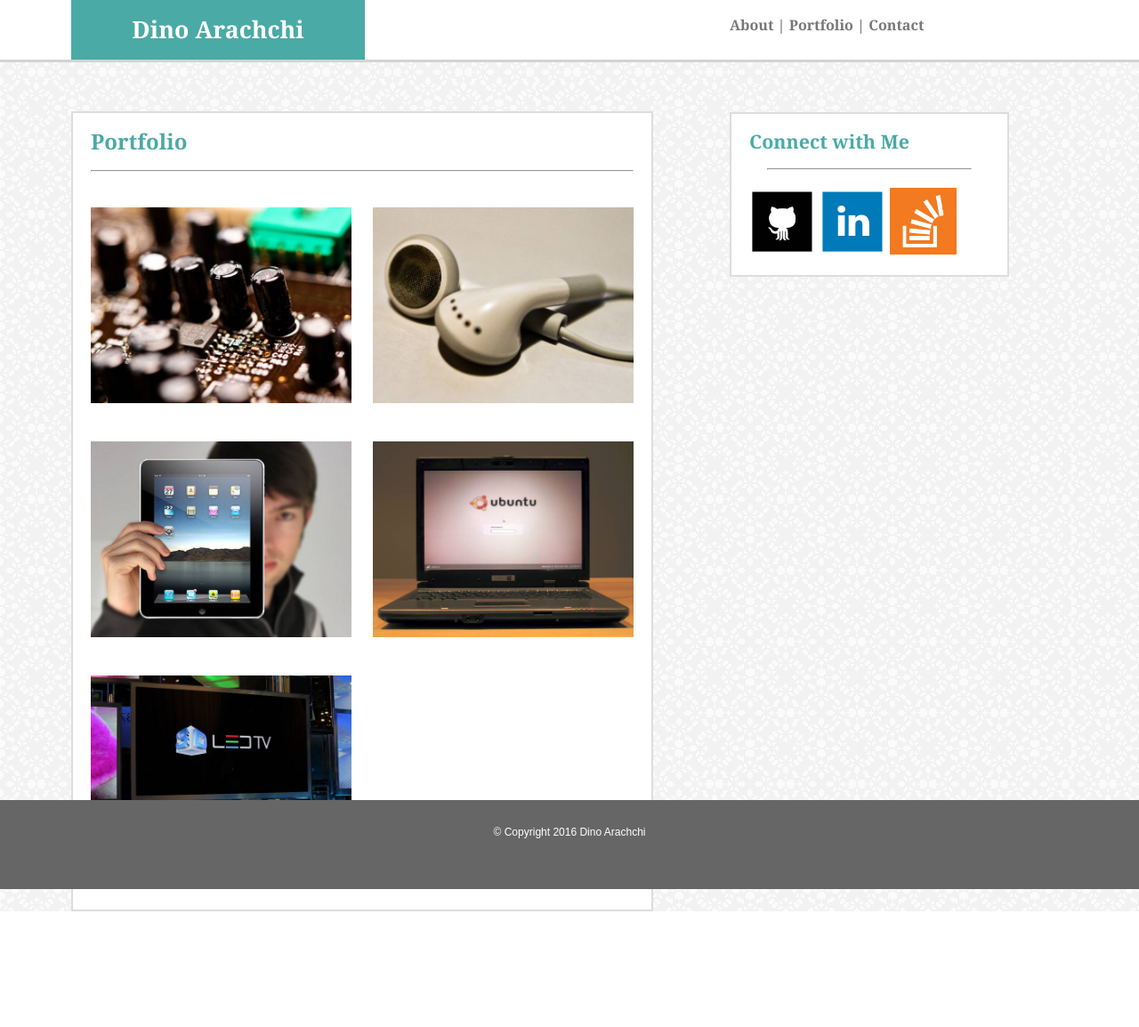
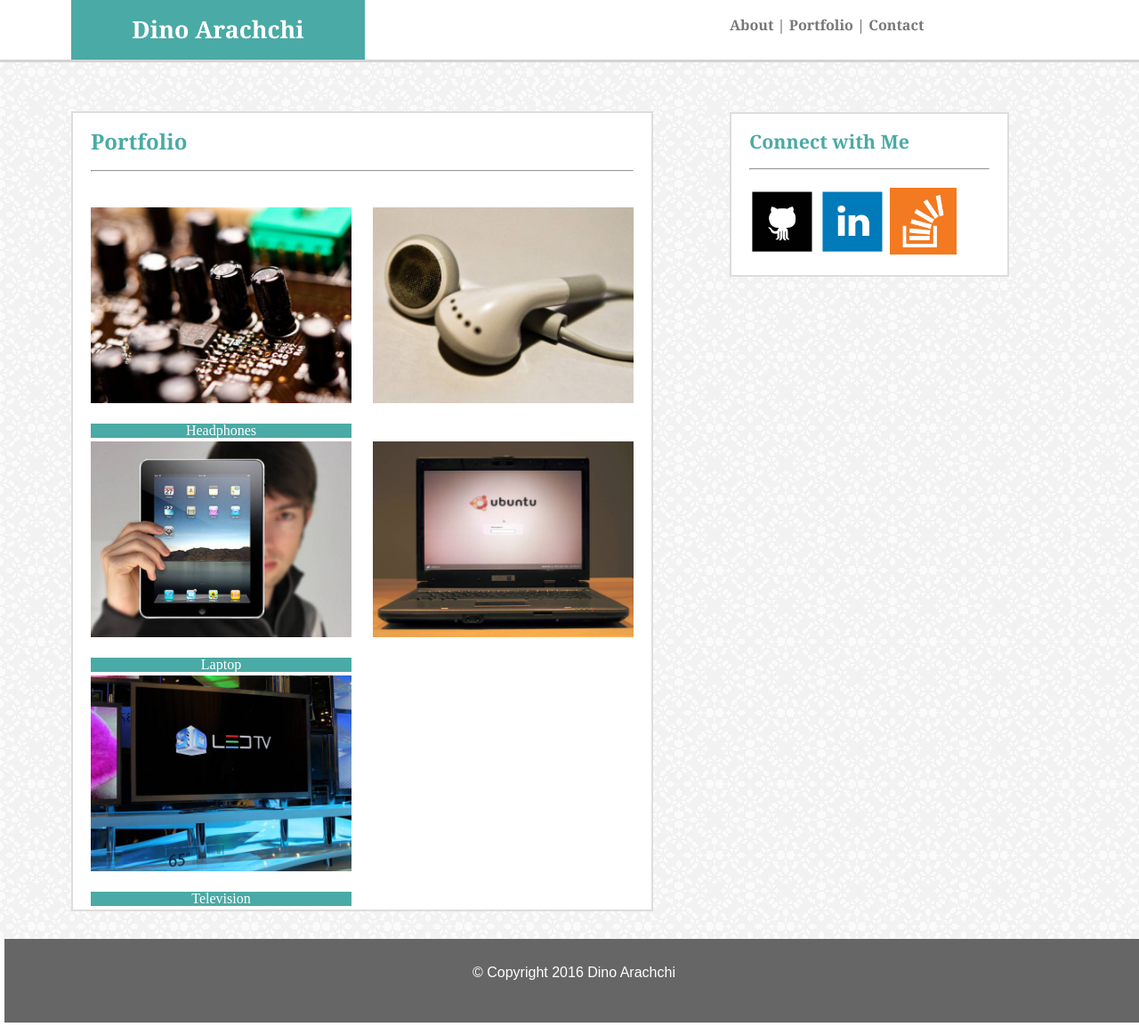
Before and after one commit to DArachchi/Basic-Portfolio, a PHP site: page /portfolio.html in a window 1280 px wide. Shown: the whole page at 89% size. Before the commit the page ends 1024 px from the top, so only its background shows below. Run offline with PHP 8.4, Linux system fonts and the light colour scheme.

Commit message:
Additional changes

```diff
--- a/assets/css/style.css
+++ b/assets/css/style.css
@@ -1,6 +1,5 @@
 * {
-  margin: 0;
-  padding: 0;
+	margin: 0;
 }
 
 a:link {
@@ -41,6 +40,7 @@ body {
 .content {
 	background-color: #ffffff;
 	left: 80px;
+	margin-bottom: 20px;
 	position: relative;
 	top: 125px;
 	width: 650px;
@@ -49,16 +49,16 @@ body {
 
 footer {
 	background-color: #666666;
+	border-width: 5px;
 	border-style: solid;
 	border-top: #4aaaa5;
 	bottom: 0;
 	clear: both;
 	color: #ffffff;
 	font-family: 'Arial', 'Helvetica Neue', Helvetica, sans-serif;
-	font-size: 9pt;
-	height: 70px;
+	height: 4em;
 	left: 0;
- 	margin-top: -70px;
+ 	margin-top: -60px;
  	padding-top: 30px;
 	position: relative;
 	text-align: center;
@@ -106,11 +106,15 @@ header {
 	z-index: 1;
 }
 
-hr {
+hr.main {
 	background-color: #ffffff;
 	margin: 20px;
 }
 
+hr.sidebar {
+	background-color: #ffffff;
+	margin: 20px 0px;
+}
 html {
 	height:100%;
 }
@@ -122,11 +126,6 @@ input {
 	padding: 8px;
 	width: 100%;
 }
-
-.main {
-	padding-bottom: 70px;
-}
-
 
 .mainborder {
 	border: 2px solid #dddddd;
@@ -161,15 +160,21 @@ p {
 .projectimage {
 	height: 220px;
 	margin: 20px 20px 20px 0px;
+	position: relative;
 	width: 293px;
 }
 
 .projecttitle {
-	background-color: #d3d3d3;
-	font-family: 'Georgia', Times, 'Times New Roman', serif;
+	background-color: #4aaaa5;
+	color: #ffffff;
 	position: absolute;
+	text-align: center;
+	width: 293px;
 }
 
+.push {
+	height: 200px;
+}
 
 #submit {
 	background-color: #4aaaa5;
@@ -189,5 +194,9 @@ textarea {
 }
 
 .wrapper {
+	height: auto !important;
+	height: 100%;
+	margin: 0 auto -4em;
 	min-height: 100%;
+
 }
--- a/contact.html
+++ b/contact.html
@@ -20,13 +20,12 @@
 		</nav>
 		</header>
 
-		<div class="main">
 		<section class="connect mainborder">
 			<h3>
 				Connect with Me
 			</h3>
 
-				<hr>
+			<hr class="sidebar">
 			<a href="https://github.com/DArachchi"><img src="assets/images/GitHub.png" width="75" height="75" alt="GitHub Link"></a>
 			<a href="https://www.linkedin.com/in/dino-arachchi-8940a512a"><img src="assets/images/LinkedIn.png" width="75" height="75" alt="LinkedIn Link"></a>
 			<a href="http://stackoverflow.com/users/6906262/darachchi"><img src="assets/images/StackOverflow.png" width="75" height="75" alt="StackOverflow Link"></a>
@@ -36,7 +35,7 @@
 			<h2>
 				Contact
 			</h2>
-				<hr>
+			<hr class="main">
 
 			<form class="contact">
 				Name<br>
@@ -48,6 +47,7 @@
 				<input type="submit" value="Submit" id="submit"><br>
 			</form>
 		</section>
+		<div class="push">
 		</div>
 	</div>
 
--- a/index.html
+++ b/index.html
@@ -20,13 +20,12 @@
 		</nav>
 		</header>
 
-		<div class="main">
 		<section class="connect mainborder">
 			<h3>
 				Connect with Me
 			</h3>
 
-				<hr>
+			<hr class="sidebar">
 			<a href="https://github.com/DArachchi"><img src="assets/images/GitHub.png" width="75" height="75" alt="GitHub Link"></a>
 			<a href="https://www.linkedin.com/in/dino-arachchi-8940a512a"><img src="assets/images/LinkedIn.png" width="75" height="75" alt="LinkedIn Link"></a>
 			<a href="http://stackoverflow.com/users/6906262/darachchi"><img src="assets/images/StackOverflow.png" width="75" height="75" alt="StackOverflow Link"></a>
@@ -36,7 +35,7 @@
 			<h2>
 				About Me
 			</h2>
-				<hr>
+			<hr class="main">
 
 			<div class="profile">
 				<img src="assets/images/profile.jpg" width="150" height="150" alt="Profile Picture">
@@ -48,6 +47,7 @@
 				I am currently involved in the automotive repair business with over 5 years of experience. I have worked in both independent and dealership repair facility in a variety of roles including technican, advisor, and management.
 			</p>
 		</section>
+		<div class="push">
 		</div>
 	</div>
 
--- a/portfolio.html
+++ b/portfolio.html
@@ -20,13 +20,12 @@
 		</nav>
 		</header>
 
-		<div class="main">
 		<section class="connect mainborder">
 			<h3>
 				Connect with Me
 			</h3>
 
-				<hr>
+			<hr class="sidebar">
 			<a href="https://github.com/DArachchi"><img src="assets/images/GitHub.png" width="75" height="75" alt="GitHub Link"></a>
 			<a href="https://www.linkedin.com/in/dino-arachchi-8940a512a"><img src="assets/images/LinkedIn.png" width="75" height="75" alt="LinkedIn Link"></a>
 			<a href="http://stackoverflow.com/users/6906262/darachchi"><img src="assets/images/StackOverflow.png" width="75" height="75" alt="StackOverflow Link"></a>
@@ -36,16 +35,36 @@
 			<h2>
 				Portfolio
 			</h2>
-				<hr>
+			<hr class="main">
 
 			<section class="portfolio">
 				<a href="http://www.google.com"><img class="projectimage" src="assets/images/CircuitBoard.jpg" alt="CircuitBoard"></a>
+				<div class="projecttitle">
+					Circuit Board
+				</div>
+
 				<a href="http://www.google.com"><img class="projectimage" src="assets/images/Headphones.jpg" alt="Headphones"></a>
+				<div class="projecttitle">
+					Headphones
+				</div>
+
 				<a href="http://www.google.com"><img class="projectimage" src="assets/images/iPad.jpg" alt="iPad"></a>
+				<div class="projecttitle">
+					iPad
+				</div>
+
 				<a href="http://www.google.com"><img class="projectimage" src="assets/images/Laptop.jpg" alt="Laptop"></a>
+				<div class="projecttitle">
+					Laptop
+				</div>
+
 				<a href="http://www.google.com"><img src="assets/images/Television.jpg" class="projectimage" alt="Television"></a>
+				<div class="projecttitle">
+					Television
+				</div>
 			</section>
 		</section>
+		<div class="push">
 		</div>
 	</div>
 
```
Lines whose indentation alone changed are shown as unchanged.
